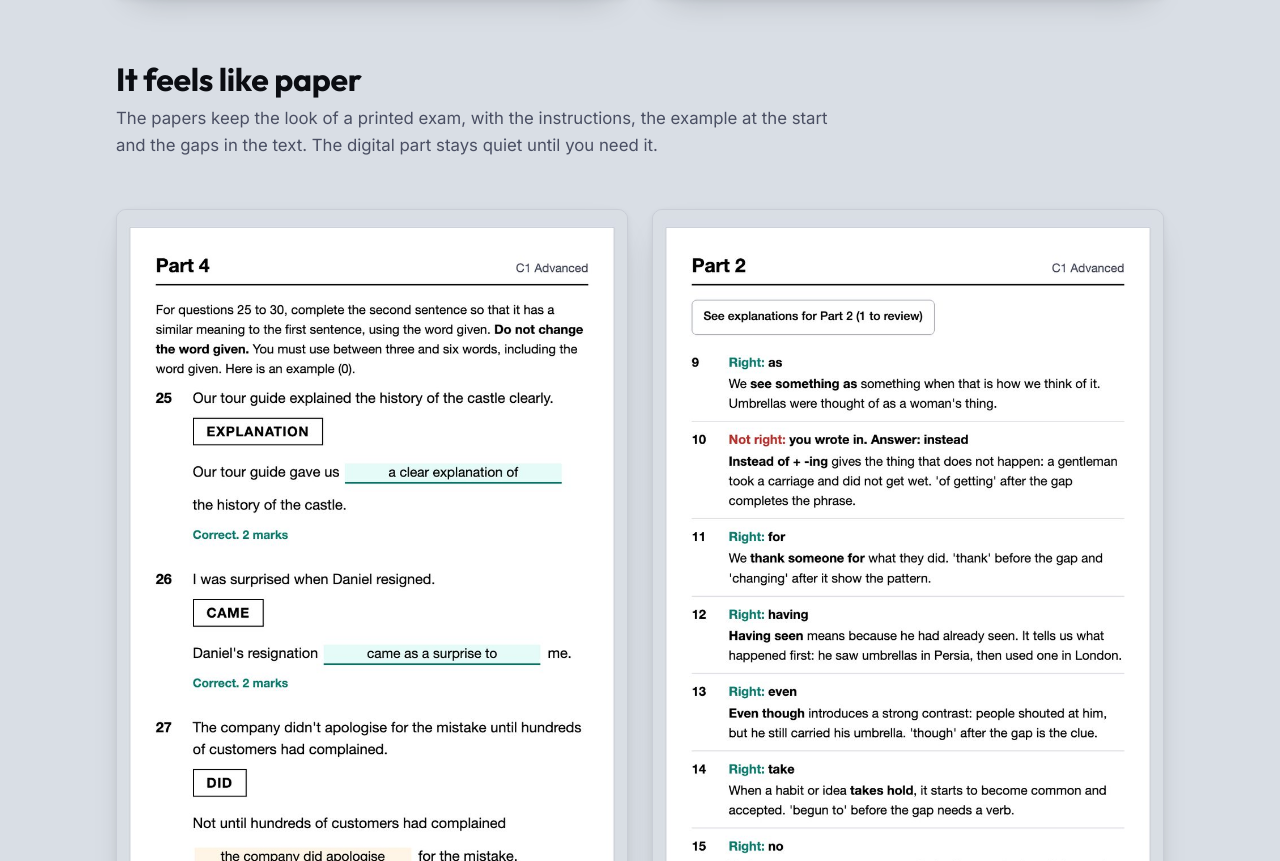
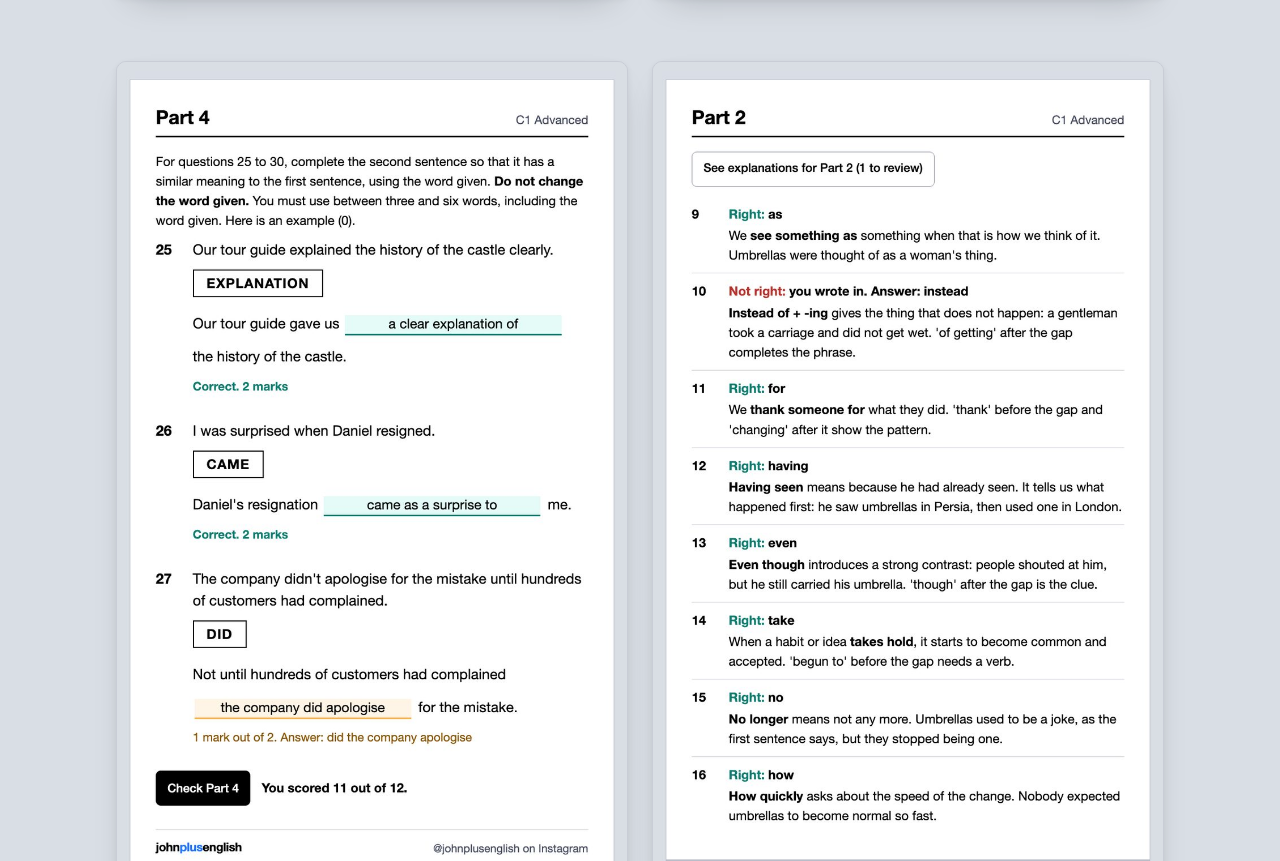
Before and after one commit to johnplusenglish-ui/johnplusexams, a plain HTML site: page c1-use-of-english/index.html in a window 1280 px wide. Shown: the part 1291-2152 px from the top of the page. Drawn offline with Linux system fonts and the light colour scheme.

Commit message:
C1 page: remove the 'It feels like paper' heading
Co-Authored-By: Claude Opus 5.5 <noreply@anthropic.com>

```diff
--- a/c1-use-of-english/index.html
+++ b/c1-use-of-english/index.html
@@ -73,8 +73,7 @@
   </div>
 </section>
 
-<section class="stack" aria-labelledby="look" style="margin-top:clamp(36px,6vw,64px)">
-  <div class="sec-head"><h2 id="look">It feels like paper</h2><p>The papers keep the look of a printed exam, with the instructions, the example at the start and the gaps in the text. The digital part stays quiet until you need it.</p></div>
+<section class="stack" aria-label="Screenshots of a checked paper" style="margin-top:clamp(36px,6vw,64px)">
   <div class="shots">
     <figure class="shot"><img src="/assets/img/c1-part4.jpg" alt="A checked Part 4 page showing one correct and one incorrect key word transformation" width="900" height="1462" loading="lazy"><figcaption>Part 4, checked: two marks per question, one for each half.</figcaption></figure>
     <figure class="shot"><img src="/assets/img/c1-explain.jpg" alt="The explanations panel under a checked part" width="900" height="1425" loading="lazy"><figcaption>See explanations: what the answer means and where the clue is.</figcaption></figure>
```
Also changed, not shown: pages/c1.html (+1 -2 lines).
